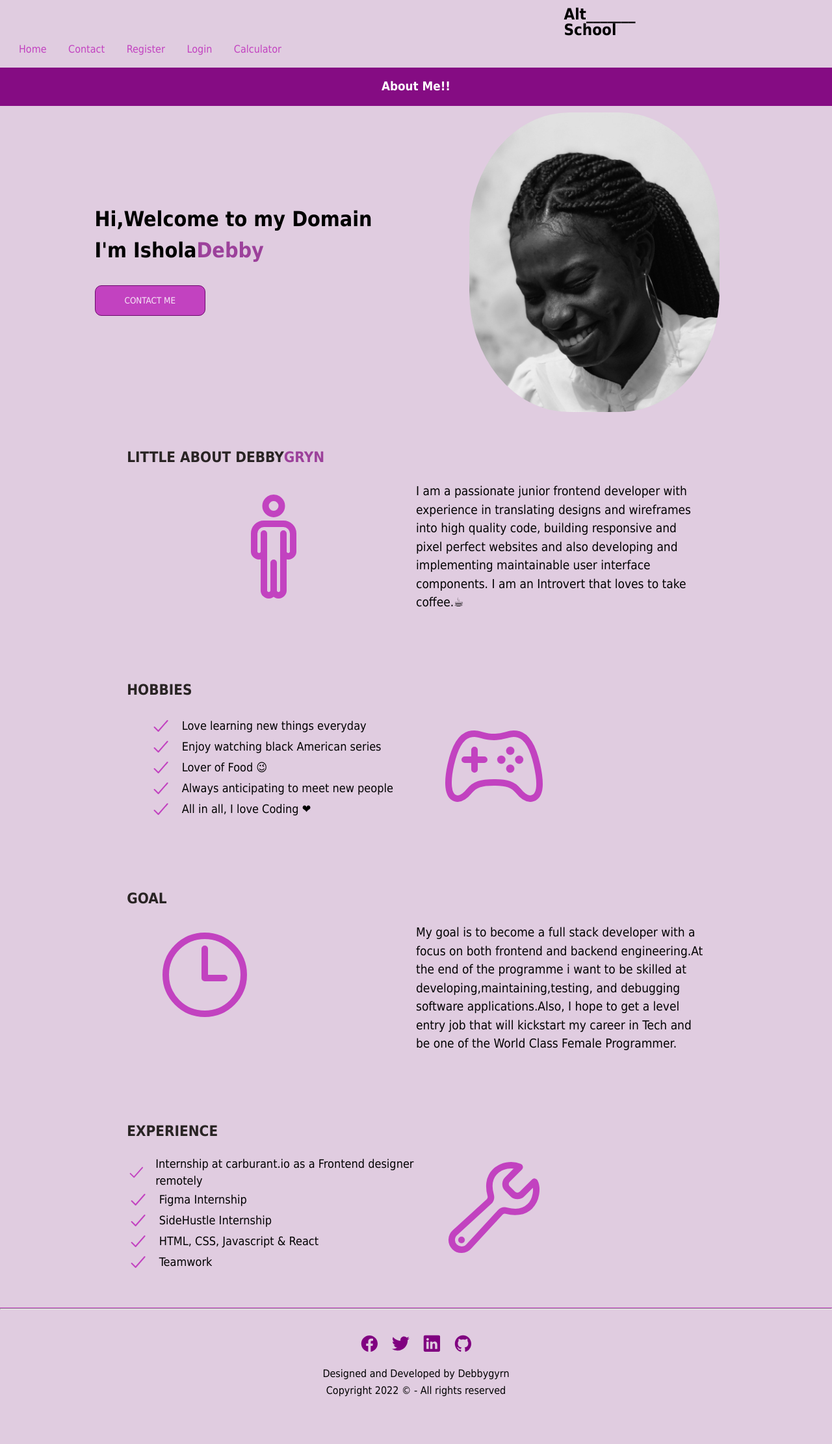
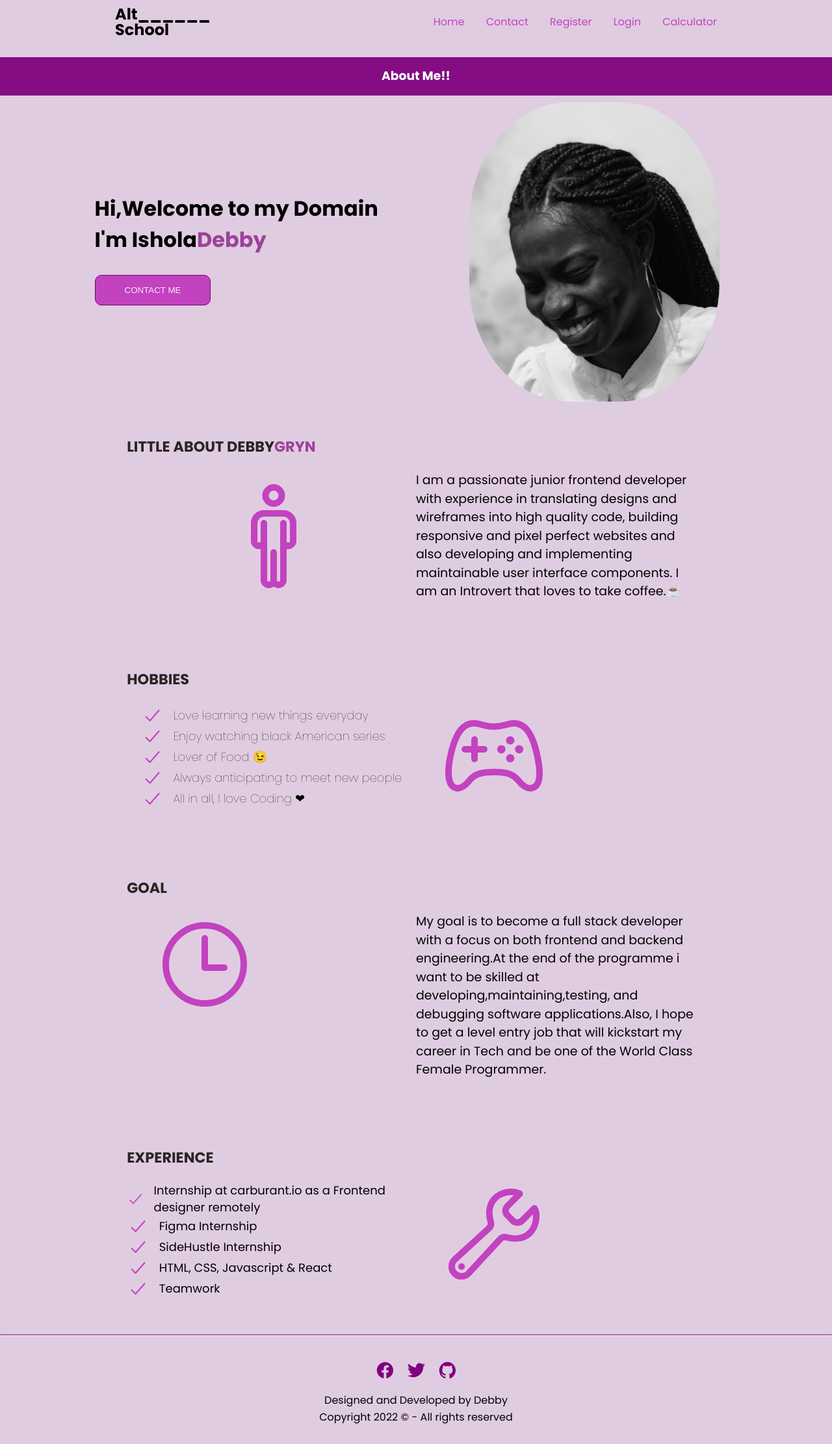
Before and after one commit to Dhebby-Opeyemi/AltSchool, a plain HTML site: page index.html in a window 1280 px wide. Shown: the whole page at 65% size. Before the commit the page ends 2181 px from the top, so only its background shows below. Drawn offline with nearby package versions, Linux system fonts and the light colour scheme.

Commit message:
dontstressme

```diff
--- a/index.html
+++ b/index.html
@@ -14,25 +14,23 @@
 </head>
 <body>
     <header>
-
         <div class="navbar">
-            <div class="nav__logo"></div>
-                <h2>Alt_______<br>School</h2>
+            <div class="nav_logo">
+                <h2>Alt______<br>School</h2>
             </div>
             <div class="nav__links">
-                <a href="./index.html">Home</a>
-                <a href="./contact.html">Contact</a>
-                <a href="./register.html">Register</a>
-                <a href="./login.html">Login</a>
-                <a href="./calculator.html">Calculator</a>
+                <a href="/index.html">Home</a>
+                <a href="/contact.html">Contact</a>
+                <a href="/register.html">Register</a>
+                <a href="/login.html">Login</a>
+                <a href="/calculator.html">Calculator</a>
             </div>
         </div>
-
         <div class="bg">
             <h3 class="center">About Me!!</h3>
         </div>
+    </header>
 
-    </header>
     <main>
         <section class="home">
            <div class="home_section grid-2-col">
@@ -161,20 +159,18 @@
     <footer>
         <div class="footer_icons">
             <div class="social_icon">
-                <a href="https://www.facebook.com/osifeso.sheywenko" target="_blank"> <ion-icon class="footer-icon md hydrated" name="logo-facebook" role="img" aria-label="logo facebook"></ion-icon></a>
+                <a href="https://www.facebook.com/opeyemi.dhebbie" target="_blank"> <ion-icon class="footer-icon md hydrated" name="logo-facebook" role="img" aria-label="logo facebook"></ion-icon></a>
             </div>
             <div class="social-icon">
-                <a href="https://www.twitter.com/sheywenko" target="_blank"><ion-icon class="footer-icon md hydrated" name="logo-twitter" role="img" aria-label="logo twitter"></ion-icon></a>
+                <a href="https://www.twitter.com/OpeyemiDebb" target="_blank"><ion-icon class="footer-icon md hydrated" name="logo-twitter" role="img" aria-label="logo twitter"></ion-icon></a>
             </div>
+
             <div class="social-icon">
-                <a href="https://www.linkedin.com" target="_blank"><ion-icon class="footer-icon md hydrated" name="logo-linkedin" role="img" aria-label="logo linkedin"></ion-icon></a>
-            </div>
-            <div class="social-icon">
-                <a href="https://www.github.com/sheywenko" target="_blank"> <ion-icon class="footer-icon md hydrated" name="logo-github" role="img" aria-label="logo github"></ion-icon></a>
+                <a href="https:/www.github.com/Dhebby-Opeyemi" target="_blank"> <ion-icon class="footer-icon md hydrated" name="logo-github" role="img" aria-label="logo github"></ion-icon></a>
             </div>
         </div>
         <div class="footer-text">
-            <p>Designed and Developed by Debbygyrn</p>
+            <p>Designed and Developed by Debby</p>
             <p>Copyright 2022 © - All rights reserved</p>
         </div>
 
--- a/style.css
+++ b/style.css
@@ -16,7 +16,7 @@ body{
 
 }
 
-.container{
+/* .container{
     width: 100%;
     height: 95vh;
     background-color: var(--background-color);
@@ -24,14 +24,13 @@ body{
     overflow: hidden;
     position: relative;
     border-radius: 10px;
-}
+} */
 
 /* ALTschool CSS*/
 *{
     margin: 0;
     padding: 0;
     box-sizing: border-box;
-    font-family: Tahoma;
 }
 .navbar{
     padding: 10px 20px;
```
Also changed, not shown: calculator.html (+21 -0 lines), contact.html (+23 -0 lines), login.html (+3 -6 lines), register.html (+5 -7 lines).
